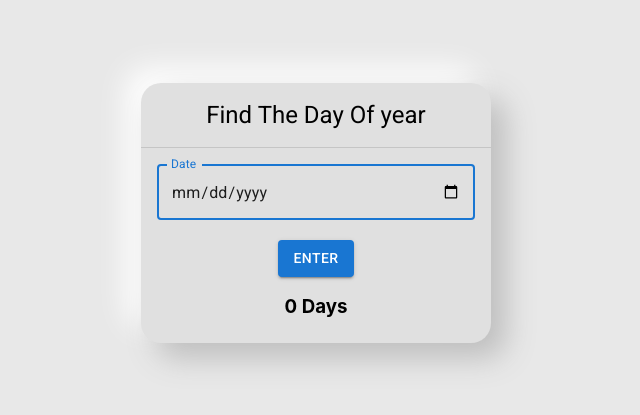
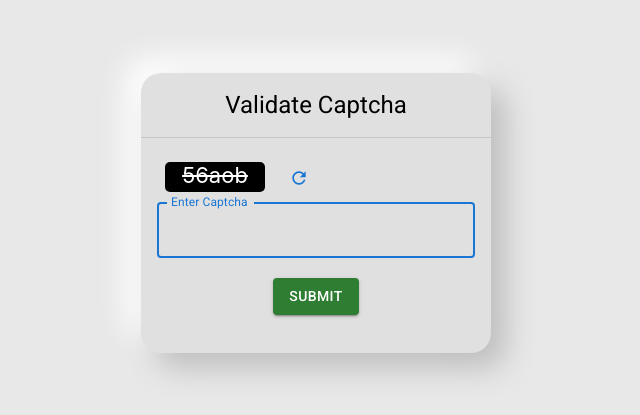
Before and after one commit to inxcode1/youtube-shorts, a React (Create React App) app: page / in a window 1280 px wide. Shown: the part 187-602 px from the top of the page, without its empty margins (324-964 px from the left). Built offline with nearby package versions, Linux system fonts and the light colour scheme.

Commit message:
add validate captcha

```diff
--- a/src/App.js
+++ b/src/App.js
@@ -1,11 +1,11 @@
 import "./App.css";
-import { FindTheDayOfYear } from "./component/FindTheDayOfYear/FindTheDayOfYear";
+import { Captcha } from "./component/Captcha/Captcha";
 
 function App() {
   return (
     <div className="App">
       <div className="App-dark">
-        <FindTheDayOfYear />
+        <Captcha />
       </div>
     </div>
   );
--- /dev/null
+++ b/src/component/Captcha/Captcha.jsx
@@ -0,0 +1,81 @@
+import {
+  Alert,
+  Button,
+  CardActions,
+  CardContent,
+  CardHeader,
+  Divider,
+  TextField,
+} from "@mui/material";
+import React, { useState } from "react";
+import RefreshIcon from "@mui/icons-material/Refresh";
+import "./style.css";
+
+export const Captcha = () => {
+  const randomString = Math.random().toString(36).slice(8);
+  const [captcha, setCaptcha] = useState(randomString);
+  const [text, setText] = useState("");
+  const [valid, setValid] = useState(false);
+  const [success, setSuccess] = useState(false);
+
+  const refreshString = () => {
+    setText("");
+    setCaptcha(Math.random().toString(36).slice(8));
+  };
+
+  const matchCaptcha = (event) => {
+    event.preventDefault();
+    if (text === captcha) {
+      setValid(false);
+      setSuccess(true);
+    } else {
+      setValid(true);
+      setSuccess(false);
+    }
+  };
+
+  return (
+    <React.Fragment>
+      {success && (
+        <Alert variant="outlined" sx={{ marginBottom: "20px" }}>
+          Successful
+        </Alert>
+      )}
+      <div className="card">
+        <CardHeader title="Validate Captcha" />
+        <Divider />
+
+        <CardContent>
+          <CardActions>
+            <div className="h3">{captcha}</div>
+            <Button
+              startIcon={<RefreshIcon />}
+              onClick={() => refreshString()}
+            ></Button>
+          </CardActions>
+
+          <form onSubmit={matchCaptcha}>
+            <TextField
+              label="Enter Captcha"
+              focused
+              value={text}
+              fullWidth
+              onChange={(e) => setText(e.target.value)}
+              error={valid}
+              helperText={valid && "Invalid Captcha"}
+            />
+
+            <Button
+              variant="contained"
+              color="success"
+              type="submit"
+              sx={{ marginTop: "20px" }}
+            >
+              Submit
+            </Button>
+          </form>
+        </CardContent>
+      </div>
+    </React.Fragment>
+  );
+};
--- /dev/null
+++ b/src/component/Captcha/style.css
@@ -0,0 +1,20 @@
+.card {
+  width: 350px;
+  height: 280px;
+  border-radius: 20px;
+  background: #e0e0e0;
+  box-shadow: 15px 15px 30px #bebebe,
+  -15px -15px 30px #ffffff;
+}
+
+.h3 {
+  color: #fff;
+  text-decoration: line-through;
+  user-select: none;
+  background-color: black;
+  border-radius: 5px;
+  width: 100px;
+  height: 30px;
+  font-size: 22px;
+  margin-bottom: auto;
+}
```
